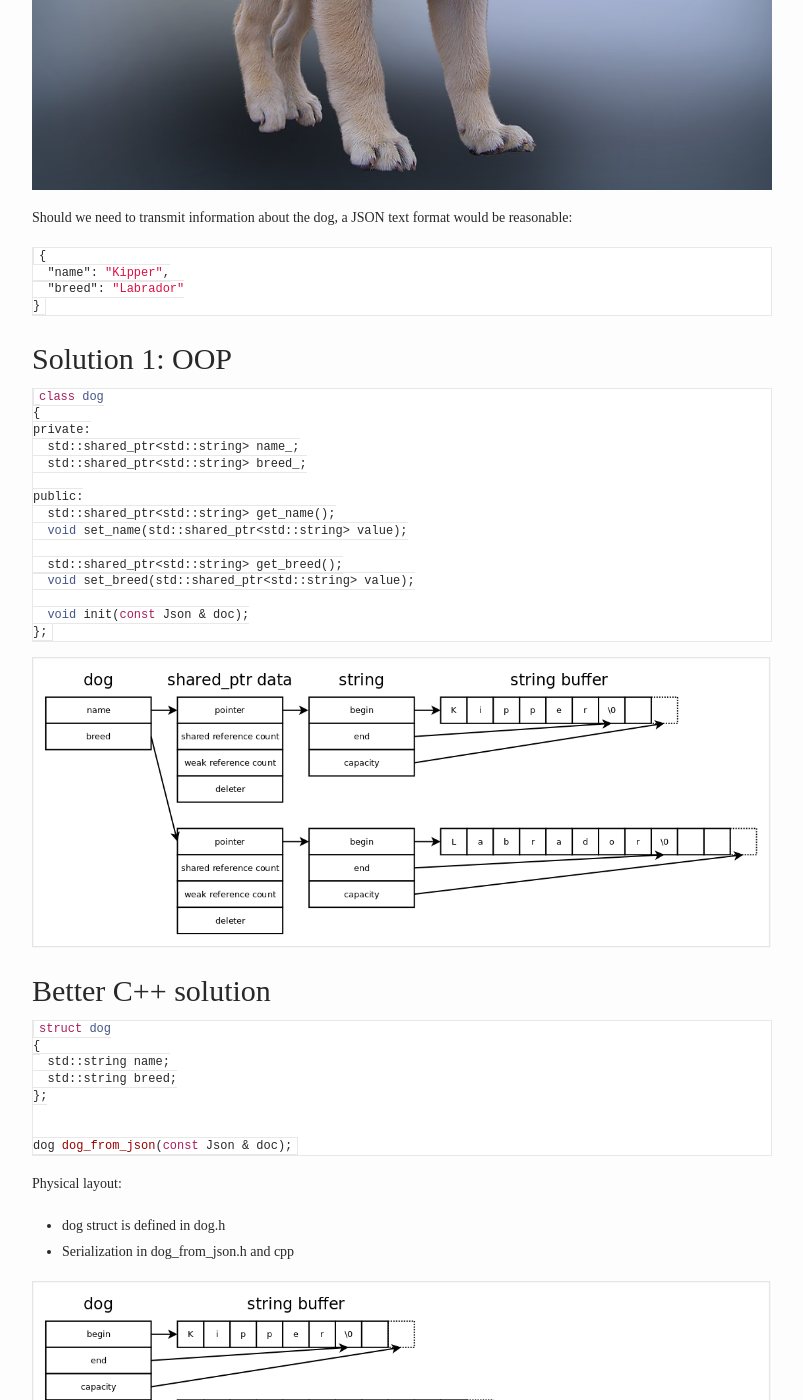
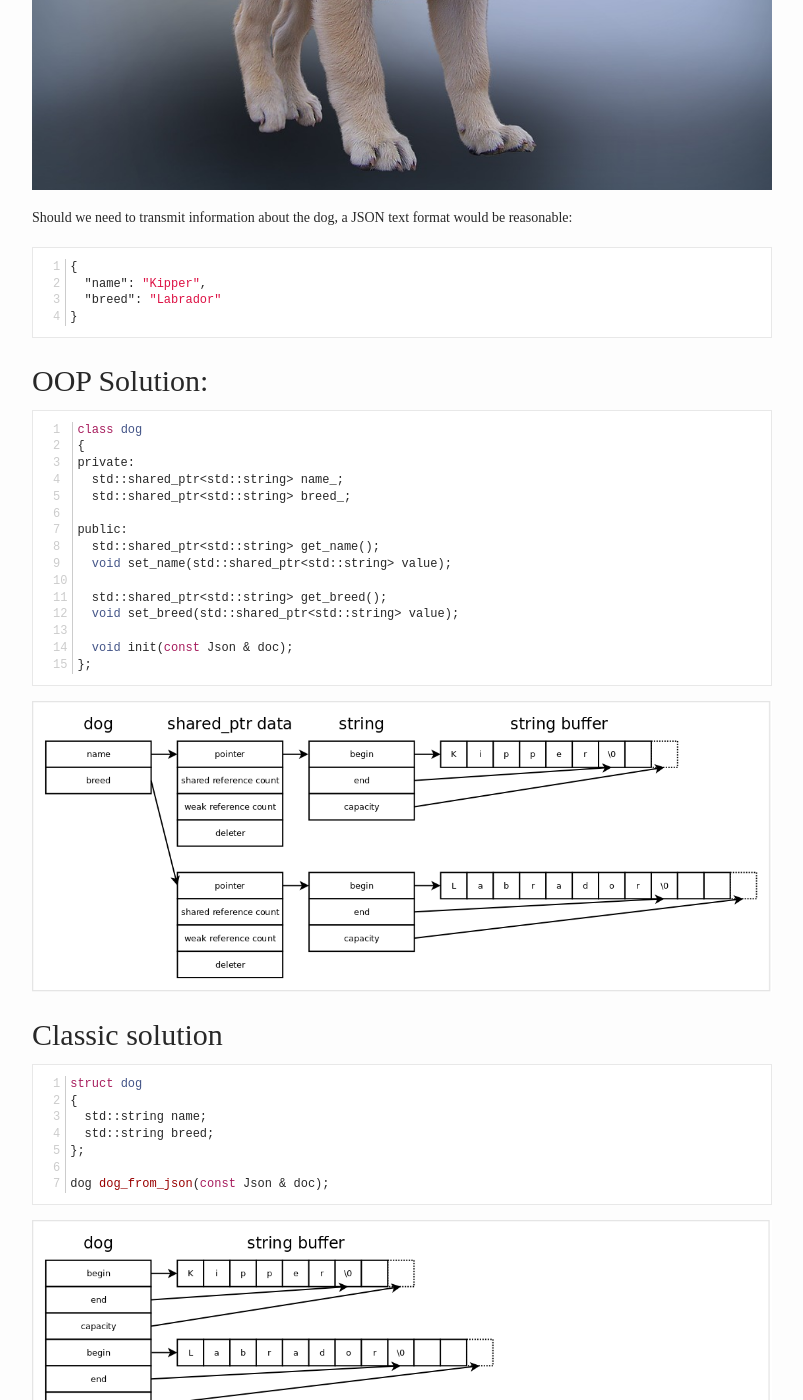
Before and after one commit to bajamircea/bajamircea.github.io, a Jekyll site: the page built from _posts/2018-07-06-on-coding-style.markdown, in a window 1280 px wide and 1400 px high, scrolled down 1327 px. Shown: the whole window, without its empty margins (238-1041 px from the left). Built offline with Jekyll 4.4.1, drawn with Linux system fonts in a browser that asks for light colours; nearby versions of some CDN libraries; some of the changed text lies outside the part shown.

Commit message:
On coding style article, WIP

````diff
--- a/_posts/2018-07-06-on-coding-style.markdown
+++ b/_posts/2018-07-06-on-coding-style.markdown
@@ -4,7 +4,7 @@ title: 'On coding style'
 categories: coding cpp
 ---
 
-Applying writing style theory to code writing
+<<WORK IN PROGRESS>> Applying writing style theory to code writing.
 
 # Introduction
 
@@ -40,16 +40,16 @@ This is Kipper, it's a Labrador.
 Should we need to transmit information about the dog, a JSON text format would
 be reasonable:
 
-```json
+{% highlight json linenos %}
 {
   "name": "Kipper",
   "breed": "Labrador"
 }
-```
+{% endhighlight %}
 
-# Solution 1: OOP
+# OOP Solution:
 
-```cpp
+{% highlight c++ linenos %}
 class dog
 {
 private:
@@ -65,25 +65,21 @@ public:
 
   void init(const Json & doc);
 };
-```
+{% endhighlight %}
 
 ![Image](/assets/2018-07-06-on-coding-style/01-oop-layout.png)
 
-# Better C++ solution
+# Classic solution
 
-```cpp
+{% highlight c++ linenos %}
 struct dog
 {
   std::string name;
   std::string breed;
 };
 
-
 dog dog_from_json(const Json & doc);
-```
-Physical layout:
-- dog struct is defined in dog.h
-- Serialization in dog_from_json.h and cpp
+{% endhighlight %}
 
 ![Image](/assets/2018-07-06-on-coding-style/02-classic-layout.png)
 
````
Also changed, not shown: assets/2018-07-06-on-coding-style/02-classic-layout.png.
